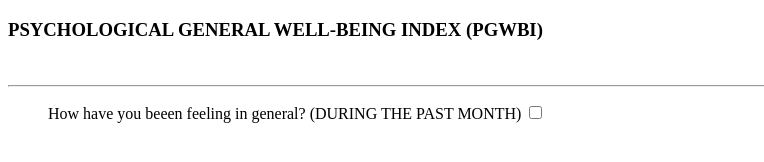
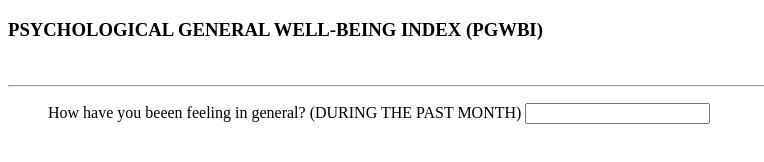
Before and after one commit to toblob/ebere, a plain HTML site: page psychology.html in a window 1280 px wide. Shown: the whole page, without its empty margins (0-764 px from the left). Drawn offline with Linux system fonts and the light colour scheme.

```diff
--- a/psychology.html
+++ b/psychology.html
@@ -11,7 +11,7 @@
     <hr>
     <ol>
         <label for="">How have you beeen feeling in general? (DURING THE PAST MONTH)
-            <input type="checkbox">
+            <input type="checkbox5rdsz">
         </label>
     </ol>
 </body>
```
